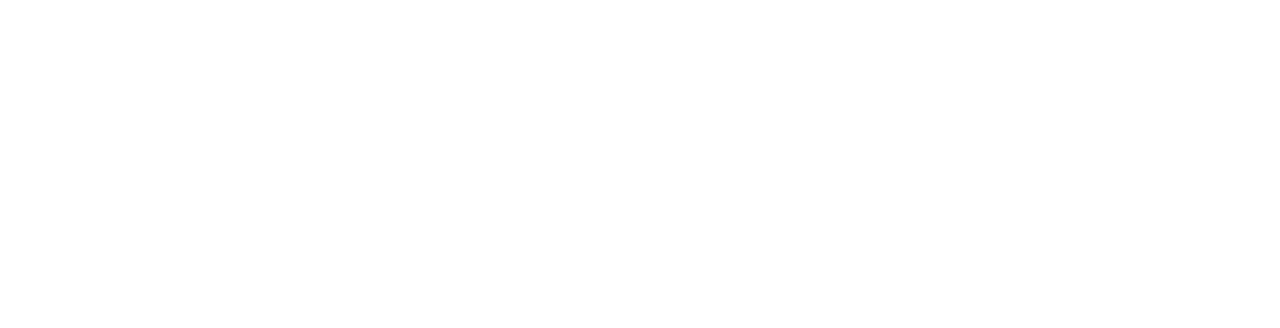
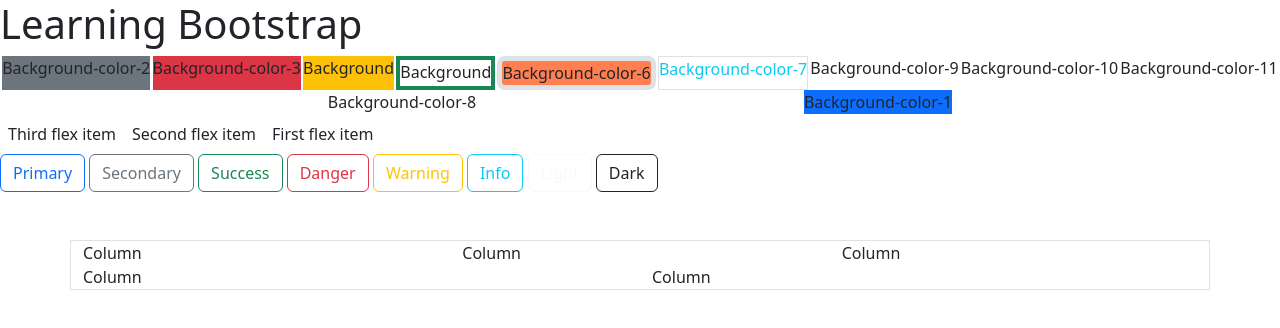
Before and after one commit to saima022/Basic_Bootstrap_with_79B, a plain HTML site: page index.html in a window 1280 px wide. Drawn offline with Linux system fonts and the light colour scheme.

```diff
--- /dev/null
+++ b/css/style.css
@@ -0,0 +1,3 @@
+div{
+   background-color: burlywood !important;
+}
--- a/index.html
+++ b/index.html
@@ -10,8 +10,70 @@
     <title>Bootstrap</title>
 </head>
 <body>
-   <header></header>
-   <main></main>
+    <!-- header section contains navbar -->
+   <header>
+
+   </header>
+   <!-- main section contain the main body div  -->
+   <main>
+    <h1>Learning Bootstrap</h1>
+    <section class="d-flex flex-wrap justify-content-evenly">
+        <div class="bg-primary order-2 ">Background-color-1</div>
+        <div class="bg-secondary">Background-color-2</div>
+        <div class="bg-danger">Background-color-3</div>
+        <div class="bg-warning">Background </div>
+        <div class="border border-success border-4">Background</div>
+        <div class="border  border-5 rounded-3" style="background-color: coral;">Background-color-6</div>
+        <div class=" text-info border">Background-color-7</div>
+        <div class="order-1">Background-color-8</div>
+        <div>Background-color-9</div>
+        <div>Background-color-10</div>
+        <div>Background-color-11</div>
+    </section>
+
+    <div class="d-flex flex-nowrap bd-highlight">
+        <div class="order-3 p-2 bd-highlight">First flex item</div>
+        <div class="order-2 p-2 bd-highlight">Second flex item</div>
+        <div class="order-1 p-2 bd-highlight">Third flex item</div>
+      </div>
+
+      <button type="button" class="btn btn-outline-primary">Primary</button>
+<button type="button" class="btn btn-outline-secondary">Secondary</button>
+<button type="button" class="btn btn-outline-success">Success</button>
+<button type="button" class="btn btn-outline-danger">Danger</button>
+<button type="button" class="btn btn-outline-warning">Warning</button>
+<button type="button" class="btn btn-outline-info">Info</button>
+<button type="button" class="btn btn-outline-light">Light</button>
+<button type="button" class="btn btn-outline-dark">Dark</button>
+
+<!-- Grid  -->
+<div class="container mt-5 border">
+    <div class="row ">
+      <div class="col">
+        Column
+      </div>
+      <div class="col">
+        Column
+      </div>
+      <div class="col">
+        Column
+      </div>
+    </div>
+
+    <div class="row">
+      <div class="col">
+        Column
+      </div>
+
+      <div class="col">
+        Column
+      </div>
+    </div>
+</div>
+
+   </main>
+
+   <!-- last part of your designed page  -->
    <footer></footer>
 
 
```
Also changed, not shown: tailwind.html (added, +13 -0 lines).
